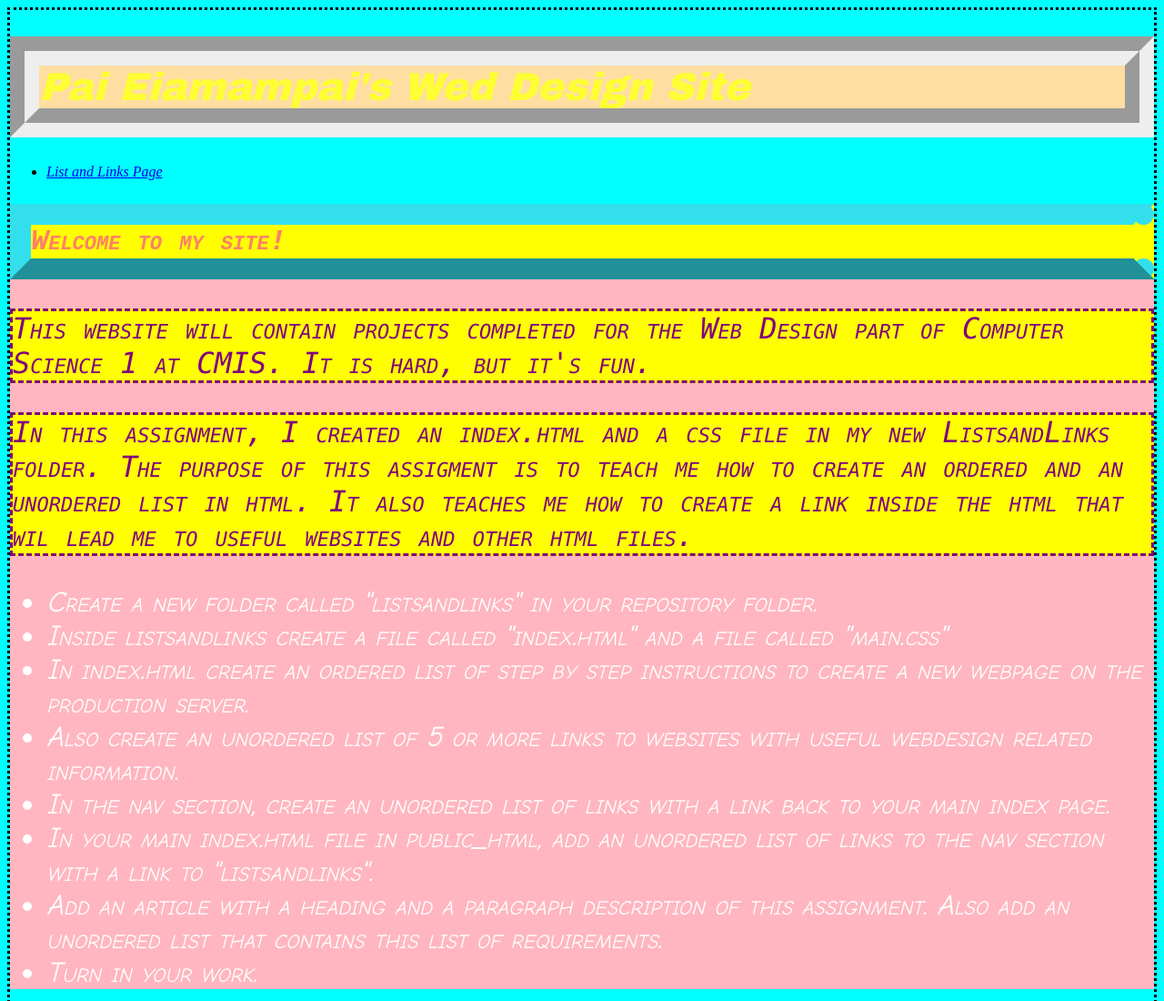
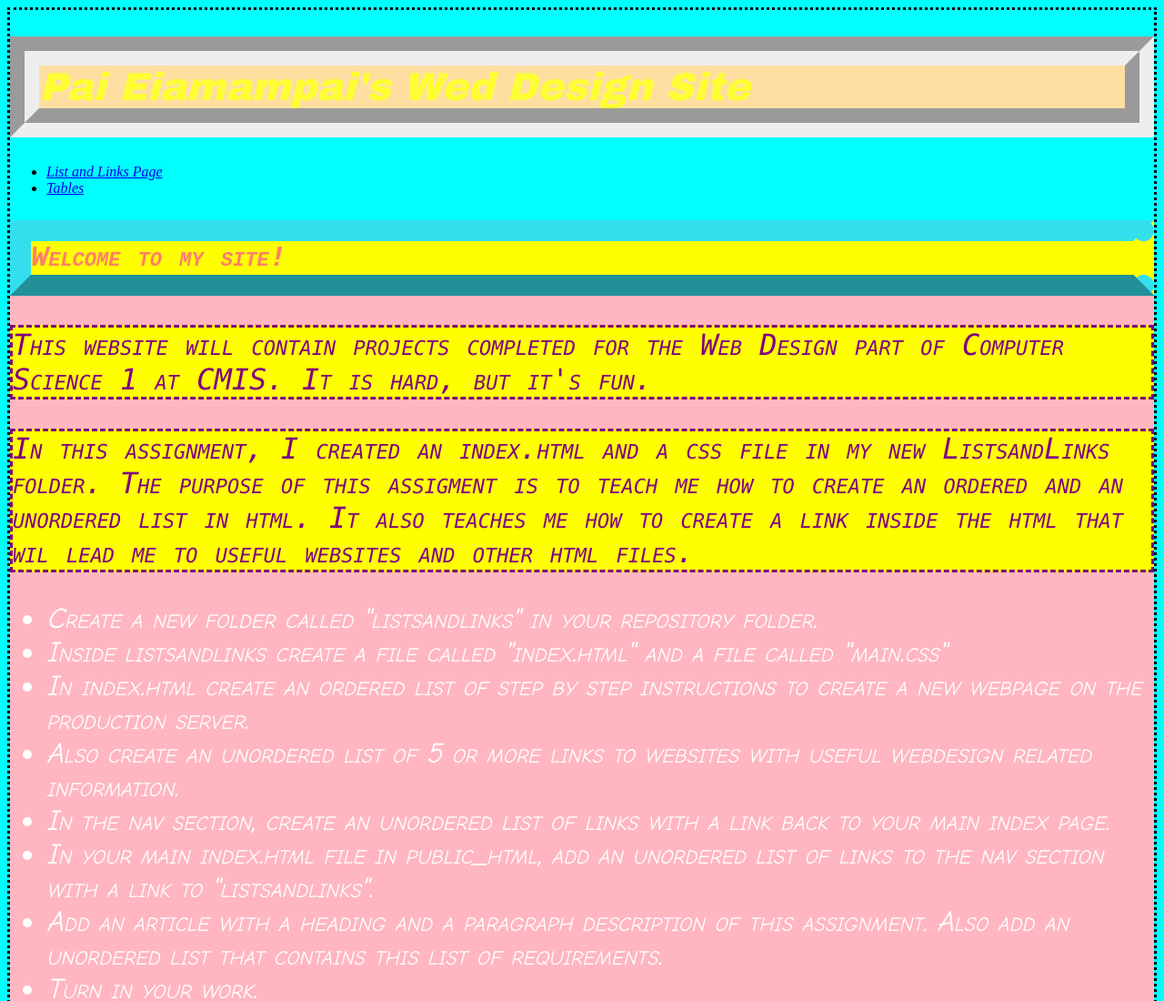
Before and after one commit to pai2365-cmis/pai2365-cmis-wd, a plain HTML site: page index.html in a window 1280 px wide. Shown: the top 1100 px of the page at 91% size. Drawn offline with Linux system fonts and the light colour scheme.

Commit message:
I am done

```diff
--- a/index.html
+++ b/index.html
@@ -29,6 +29,10 @@ View your website from our production server.
 			<ul>
 				<li>
 					<a href="listsandlinks"> List and Links Page
+					</a>
+				</li>
+				<li>
+					<a href="tables"> Tables
 					</a>
 				</li>
 			</ul>
```
